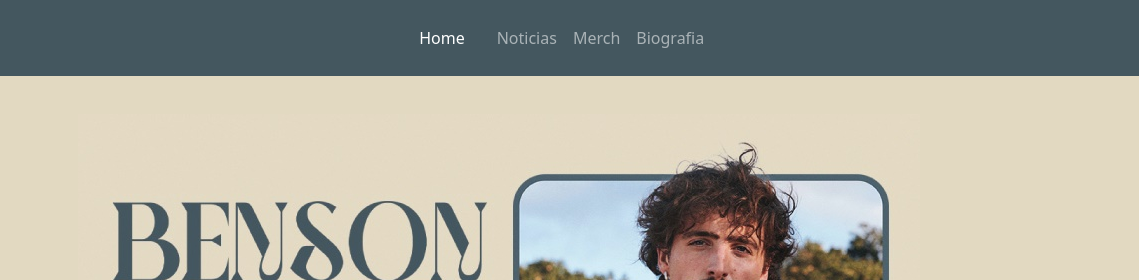
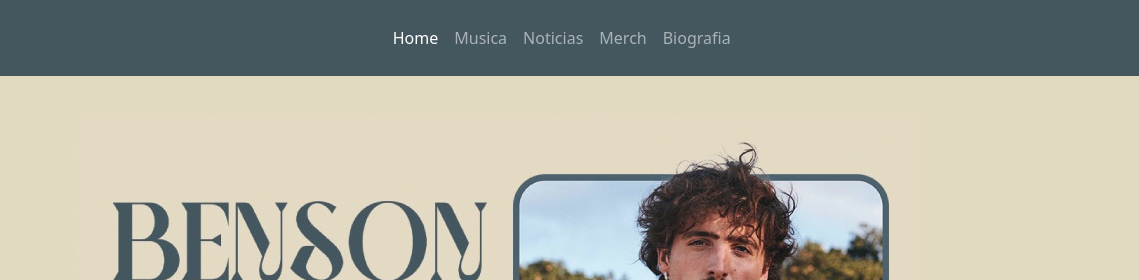
Before and after one commit to luulibaez/Benson-Boone, a website: page index.html in a window 1280 px wide. Shown: the top 280 px of the page, 141-1280 px from the left. Drawn offline with nearby package versions, Linux system fonts and the light colour scheme.

Commit message:
Corregi link de pagina Musica

```diff
--- a/index.html
+++ b/index.html
@@ -22,7 +22,7 @@
 					<div class="collapse navbar-collapse" id="navbarNavAltMarkup">
 						<div class="navbar-nav mx-auto">
 							<a class="nav-link active" href="#">Home</a>
-							<a class="nav-link" href="./pages/musica.html"></a>
+							<a class="nav-link" href="./pages/musica.html">Musica</a>
 							<a class="nav-link" href="./pages/noticias.html">Noticias</a>
 							<a class="nav-link" href="./pages/merch.html">Merch</a>
 							<a class="nav-link" href="./pages/biografia.html">Biografia</a>
```
